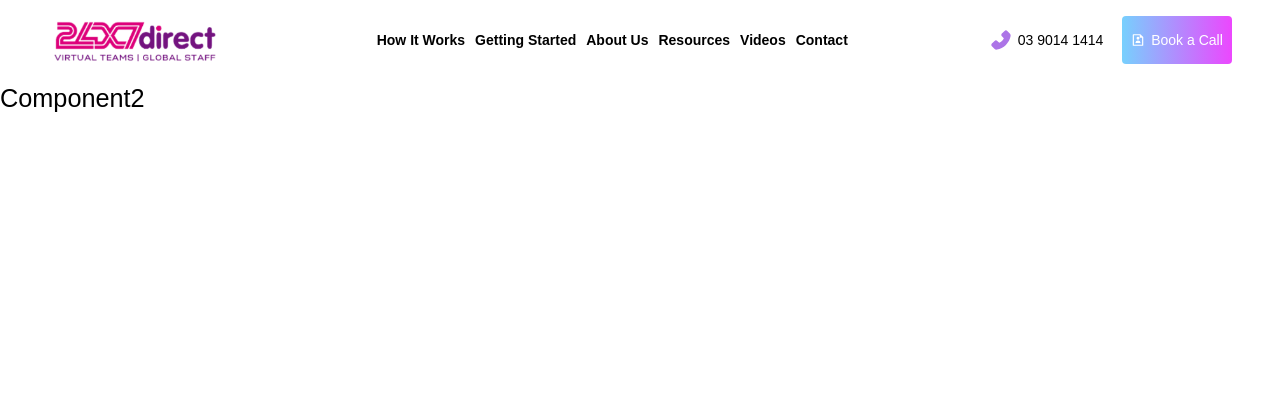
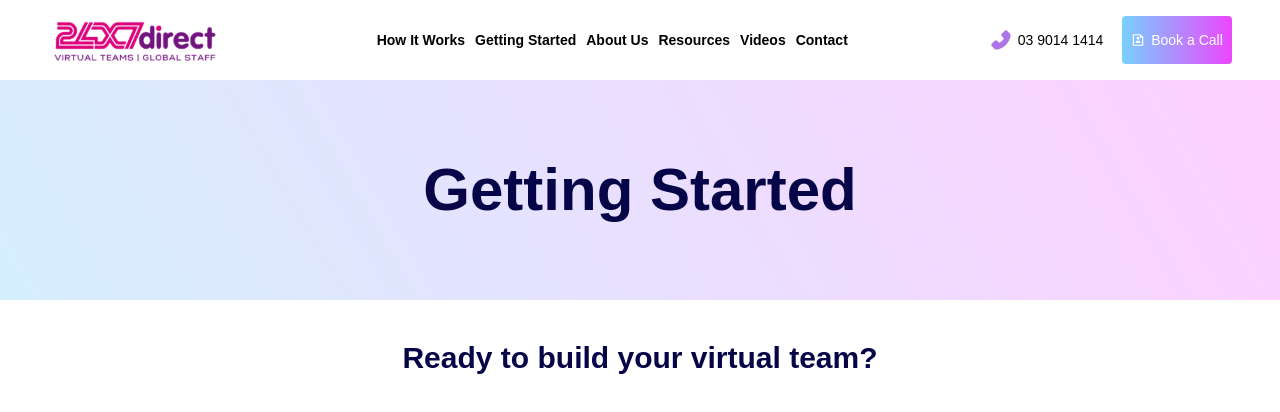
Before and after one commit to nabalmes/clone-website, a React (Create React App) app: page /Component2 in a window 1280 px wide. Shown: the top 412 px of the page. Built offline with nearby package versions, Linux system fonts and the light colour scheme.

Commit message:
added content

```diff
--- a/src/components/Pages/Component2/Component2.js
+++ b/src/components/Pages/Component2/Component2.js
@@ -3,8 +3,18 @@
 
 export const Component2 = () => {
     return (
-        <section id="Component2" className="h-full w-full">
-            <h1 className="text-black">Component2</h1>
+        <section id="Component2" className="h-full w-full text-[#050547]">
+            <div className="page relative w-full h-[220px] flex justify-center items-center bg-bg-1">
+                <h1 className="text-6xl font-semibold text-center">Getting Started</h1>
+                {/* <div className="w-full absolute bottom-0">
+                    <svg xmlns="http://www.w3.org/2000/svg" viewBox="0 0 1440 320">
+                        <path fill="#ffffff" fill-opacity="1" d="M0,288L1440,128L1440,320L0,320Z"></path>
+                    </svg>
+                </div> */}
+            </div>
+            <div className="page flex gap-[2.5rem] flex-col mt-[2.5rem]">
+                <h3 className="text-3xl text-center font-semibold px-5">Ready to build your virtual team?</h3>
+            </div>
         </section>
     )
 }
```
